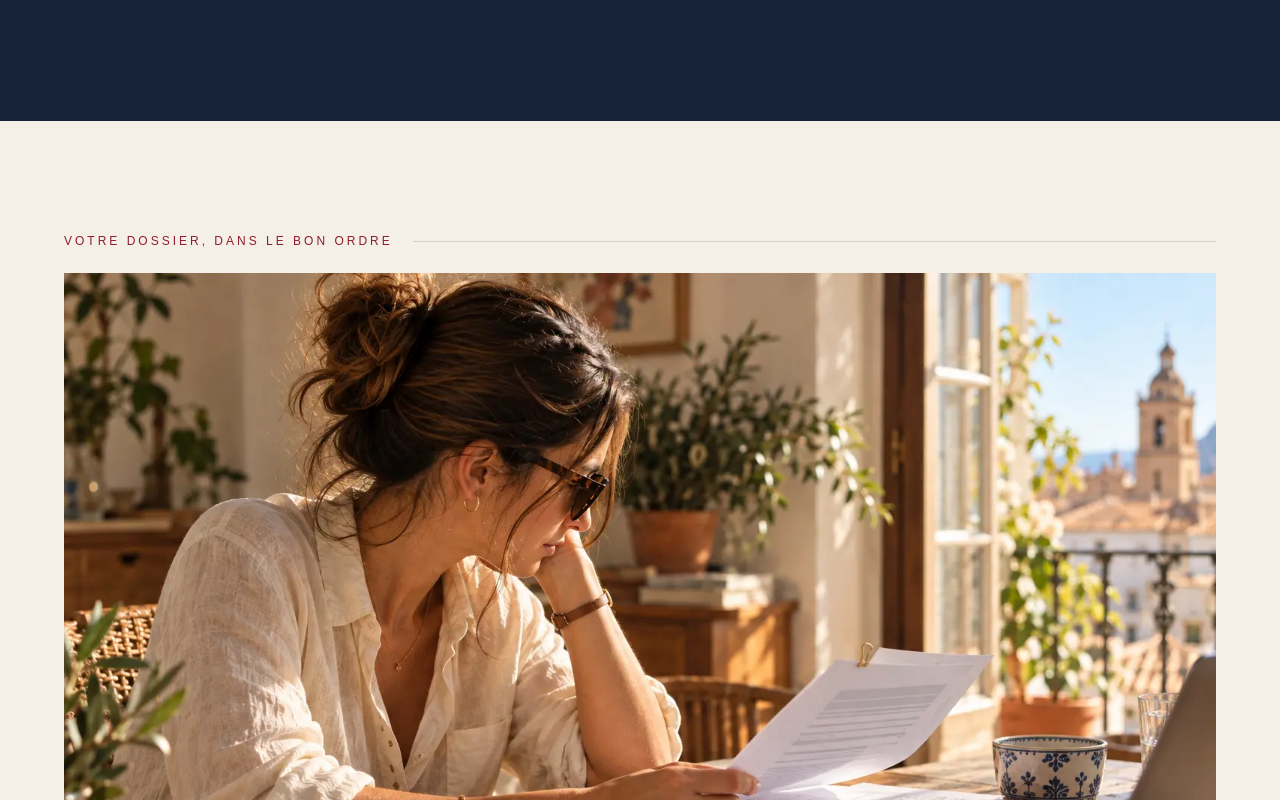
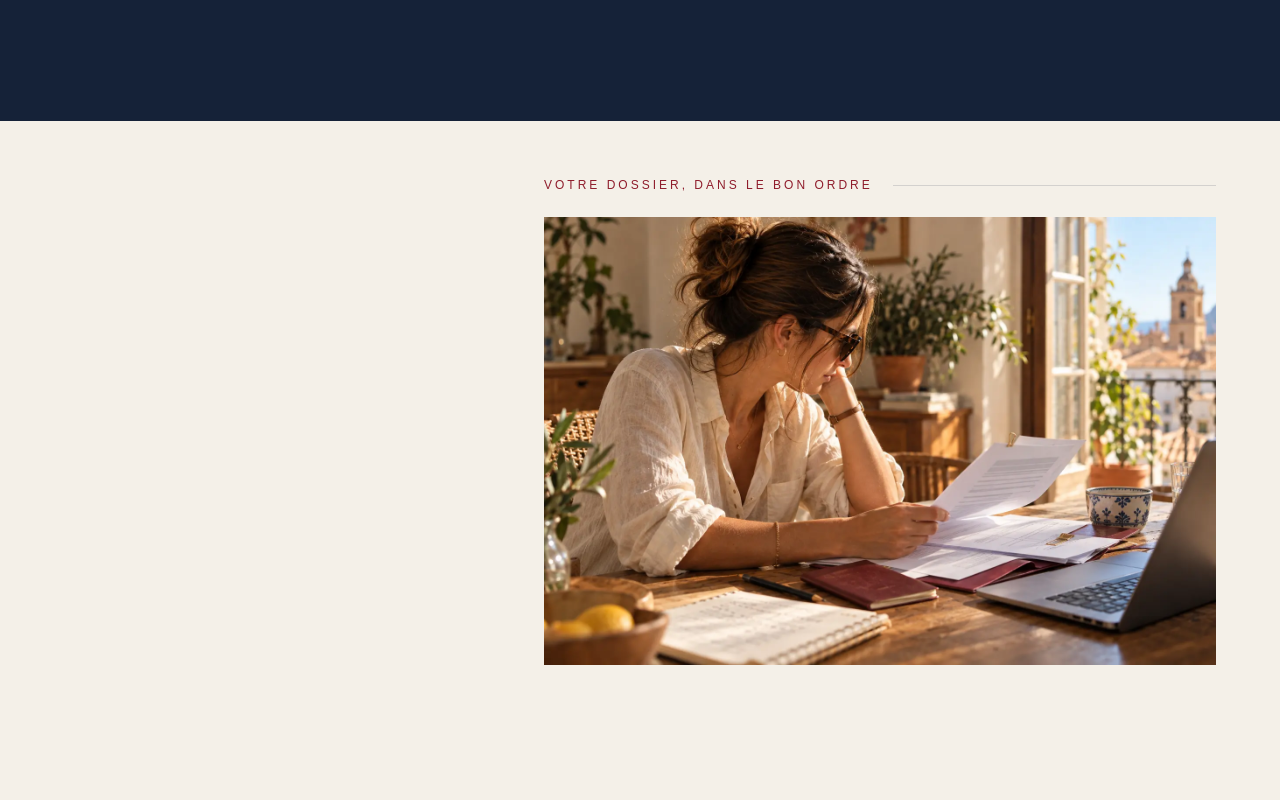
Before and after one commit to elehcf/hola, a Next.js app: page /nie-espagne in a window 1280 px wide. Shown: the part 2580-3380 px from the top of the page. Built offline with nearby package versions, Linux system fonts and the light colour scheme.

Commit message:
Make lifestyle photos compact and editorial sitewide

```diff
--- a/app/components/LifestylePhoto.tsx
+++ b/app/components/LifestylePhoto.tsx
@@ -14,7 +14,7 @@ export default function LifestylePhoto({
   compact = false,
 }: LifestylePhotoProps) {
   const photo = (
-    <figure className={compact ? "mt-20" : "mx-auto max-w-6xl"}>
+    <figure className={compact ? "mt-12 max-w-xl md:ml-auto" : "mx-auto max-w-6xl"}>
       <div className="mb-6 flex items-center gap-5">
         <p className="text-xs uppercase tracking-[0.25em] text-blood">
           {eyebrow}
@@ -28,7 +28,7 @@ export default function LifestylePhoto({
           alt={alt}
           width={1536}
           height={1024}
-          sizes="(min-width: 1280px) 1152px, (min-width: 768px) 88vw, 92vw"
+          sizes={compact ? "(min-width: 768px) 520px, 92vw" : "(min-width: 1280px) 720px, (min-width: 768px) 62vw, 92vw"}
           className="aspect-[3/2] h-auto w-full object-cover"
         />
       </div>
@@ -40,8 +40,10 @@ export default function LifestylePhoto({
   }
 
   return (
-    <section className="bg-ivory px-8 py-20 md:px-16 md:py-28">
-      {photo}
+    <section className="bg-ivory px-8 py-10 md:px-16 md:py-14">
+      <div className="mx-auto max-w-6xl md:grid md:grid-cols-12">
+        <div className="md:col-span-7 md:col-start-6">{photo}</div>
+      </div>
     </section>
   );
 }
```
